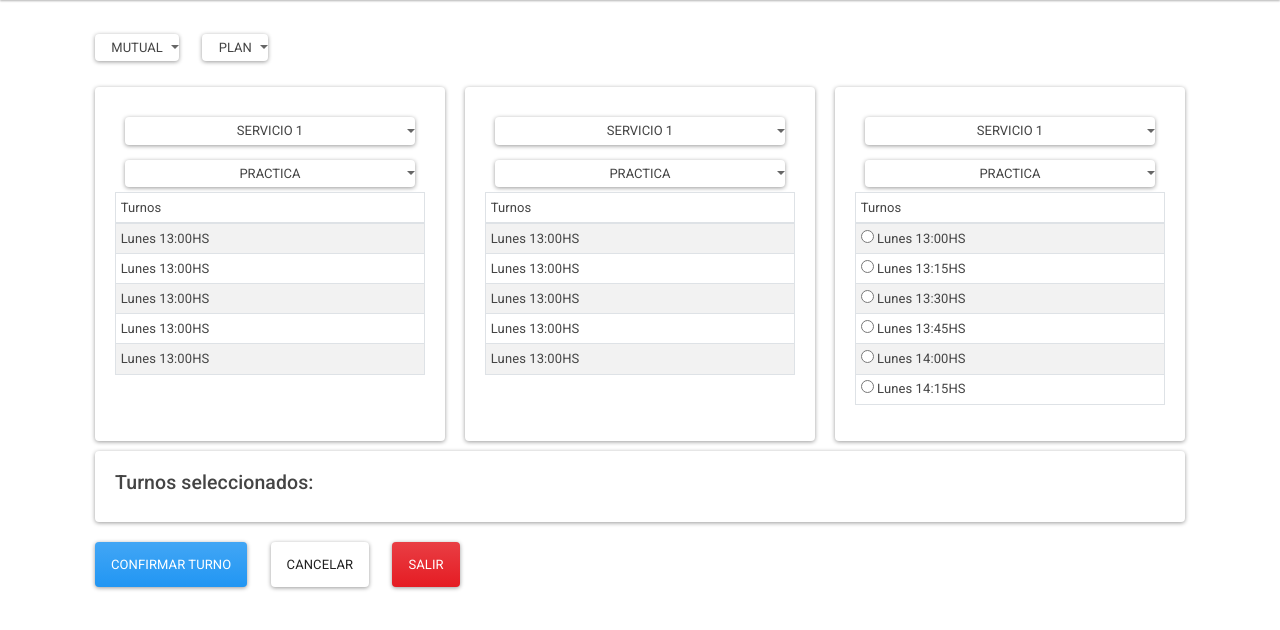
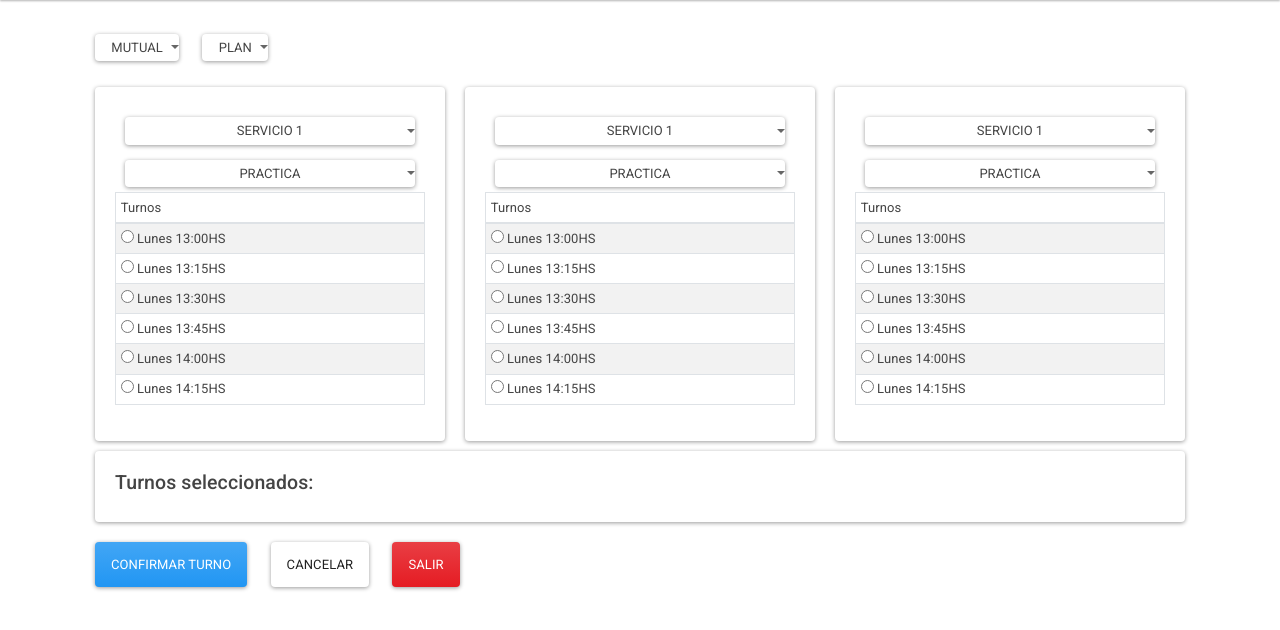
Before and after one commit to raabdev/APIRest-medical, a Flask app: page /turnos/asignacion_turnos/ in a window 1280 px wide. Shown: the part 52-682 px from the top of the page. Run offline with Flask 2, Linux system fonts and the light colour scheme; some libraries are stand-ins or nearby versions.

Commit message:
se avanzo

```diff
--- a/templates/asignacion_turnos.html
+++ b/templates/asignacion_turnos.html
@@ -36,11 +36,24 @@
                             </tr>
                         </thead>
                         <tbody>
-                            <tr><td> Lunes 13:00HS</td></tr>
-                            <tr><td> Lunes 13:00HS</td></tr>
-                            <tr><td> Lunes 13:00HS</td></tr>
-                            <tr><td> Lunes 13:00HS</td></tr>
-                            <tr><td> Lunes 13:00HS</td></tr>
+                            <tr><td>
+                                <input type="radio" name="horario" value="Lun13:00"> Lunes 13:00HS
+                            </td></tr>
+                            <tr><td>
+                                <input type="radio" name="horario" value="Lun13:15"> Lunes 13:15HS
+                            </td></tr>
+                            <tr><td>
+                                <input type="radio" name="horario" value="Lun13:30"> Lunes 13:30HS
+                            </td></tr>
+                            <tr><td>
+                                <input type="radio" name="horario" value="Lun13:45"> Lunes 13:45HS
+                            </td></tr>
+                            <tr><td>
+                                <input type="radio" name="horario" value="Lun14:00"> Lunes 14:00HS
+                            </td></tr>
+                            <tr><td>
+                                <input type="radio" name="horario" value="Lun14:15"> Lunes 14:15HS
+                            </td></tr>
                         </tbody>
                     </table>
                 </div>
@@ -65,11 +78,24 @@
                             </tr>
                         </thead>
                         <tbody>
-                            <tr><td> Lunes 13:00HS</td></tr>
-                            <tr><td> Lunes 13:00HS</td></tr>
-                            <tr><td> Lunes 13:00HS</td></tr>
-                            <tr><td> Lunes 13:00HS</td></tr>
-                            <tr><td> Lunes 13:00HS</td></tr>
+                            <tr><td>
+                                <input type="radio" name="horario" value="Lun13:00"> Lunes 13:00HS
+                            </td></tr>
+                            <tr><td>
+                                <input type="radio" name="horario" value="Lun13:15"> Lunes 13:15HS
+                            </td></tr>
+                            <tr><td>
+                                <input type="radio" name="horario" value="Lun13:30"> Lunes 13:30HS
+                            </td></tr>
+                            <tr><td>
+                                <input type="radio" name="horario" value="Lun13:45"> Lunes 13:45HS
+                            </td></tr>
+                            <tr><td>
+                                <input type="radio" name="horario" value="Lun14:00"> Lunes 14:00HS
+                            </td></tr>
+                            <tr><td>
+                                <input type="radio" name="horario" value="Lun14:15"> Lunes 14:15HS
+                            </td></tr>
                         </tbody>
                     </table>
                 </div>
@@ -124,7 +150,7 @@
         </div>
 
         <button type="submit" class="btn btn-primary">Confirmar turno</button>
-        <a href="" class="btn btn-secondary">Cancelar</a>
+        <a href="/turnos/asignacion_turnos/" class="btn btn-secondary">Cancelar</a>
         <a href="/" class="btn btn-danger">Salir</a>
 
 
@@ -143,9 +169,11 @@
 
     if(idMutual == "OSDE")
         $("#opcion").html(opcionesOsde);
-    else if(idMutual =="IOMA")
+    else if(idMutual == "IOMA")
         $("#opcion").html(opcionesIoma);
     });
+
+
     </script>
 
 {% endblock %}
```
